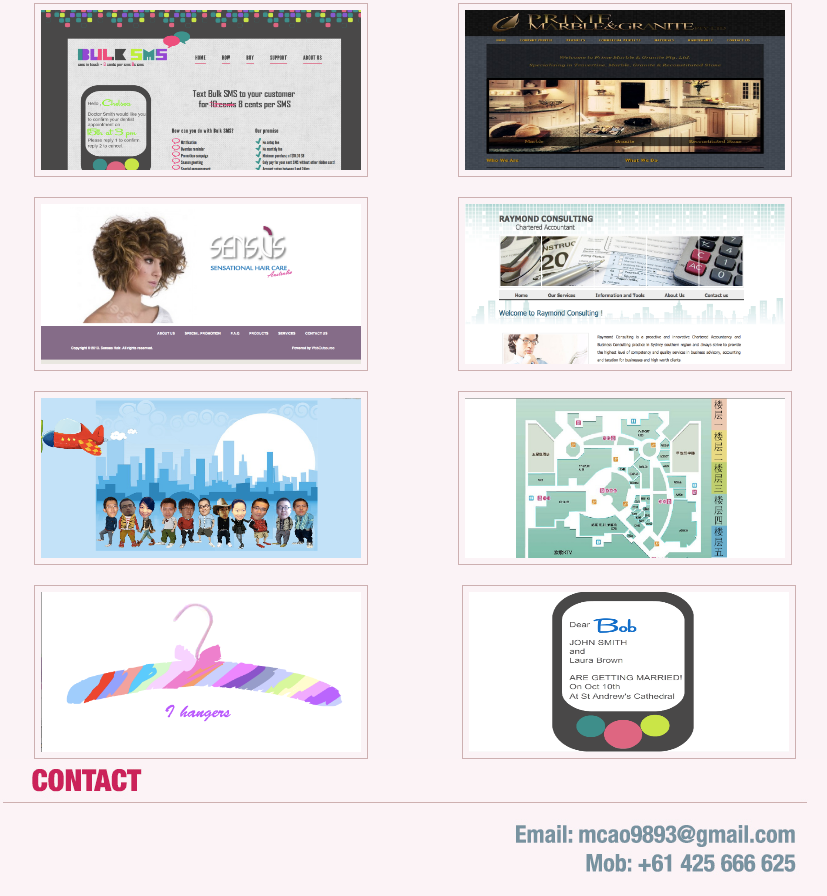
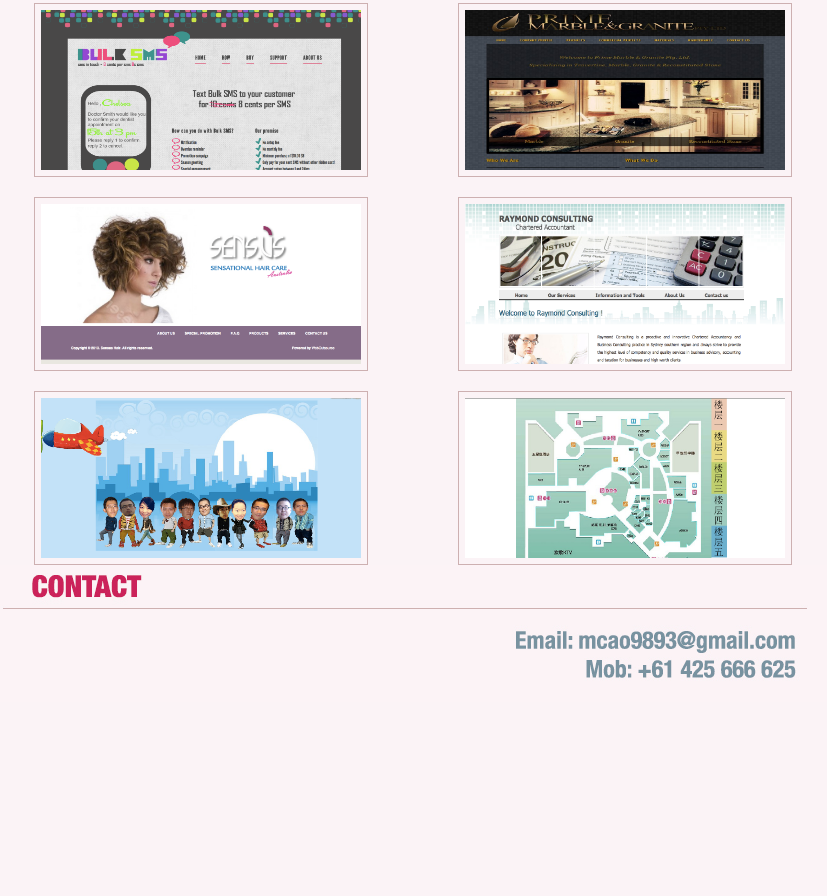
Before and after one commit to CaoMandy/caomandy.github.io, a plain HTML site: page index.html in a window 1280 px wide. Shown: the part 1044-1940 px from the top of the page, without its empty margins (236-1063 px from the left). After the commit the page ends 1746 px from the top, so only its background shows below. Drawn offline with nearby package versions, Linux system fonts and the light colour scheme.

Commit message:
Clear archived links

```diff
--- a/index.html
+++ b/index.html
@@ -33,9 +33,6 @@
 
 <div class="grid_12"><a href = "images/international.jpg" rel = "lightbox[web]" class = "link" title = "Flash <a href = 'work/international.swf' target='_blank'>View the Flash</a>" ><a href = "images/international.jpg" rel = "lightbox[web]" class = "link" title = "Flash" ><img src = "images/international.jpg" alt = "Flash" ></a></a><a href = "images/floor.jpg" rel = "lightbox[web]" class = "link" title = "Floor Navigation Flash <a href = 'work/floor.swf' target='_blank'>View the Flash</a>" ><a href = "images/floor.jpg" rel = "lightbox[web]" class = "link" title = "PRIME Marble & Granite Pty Ltd" ><img src = "images/floor.jpg" alt = "Floor" ></a></a></div>
 
-<div class="grid_12"><a href = "images/hanger.jpg" rel = "lightbox[web]" class = "link" title = "Cloth Hanger Flash <a href = 'work/hanger.swf' target='_blank'>View the Flash</a>" ><a href = "images/hanger.jpg" rel = "lightbox[web]" class = "link" title = "Cloth Hanger" ><img src = "images/hanger.jpg" alt = "Cloth Hanger" ></a></a>
-<a href = "images/mobile.png" rel = "lightbox[web]" class = "link" title = "Mobile Flash <a href = 'work/mobile.swf' target='_blank'>View the Flash</a>" ><a href = "images/mobile.png" rel = "lightbox[web]" class = "link" title = "PRIME Marble & Granite Pty Ltd" ><img src = "images/mobile.png" alt = "Mobile Flash" ></a></a></div>
-
 <div class="grid_12" id="contact"><img src="images/Contact-Bar.jpg" width="922" height="44"></div>
 
 <div class="grid_12" id="contact"><a href="mailto: mcao9893@gmail.com"><img src="images/Contact-Me.jpg" width="922" height="93" alt="Contact me"></a></div></div>
```
